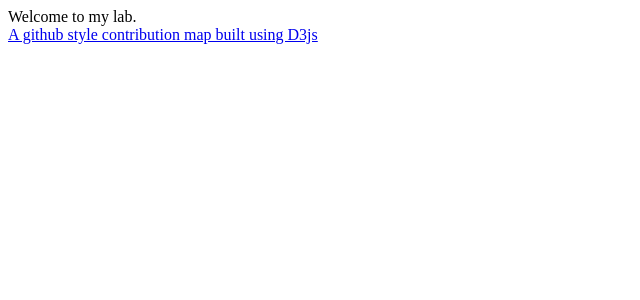
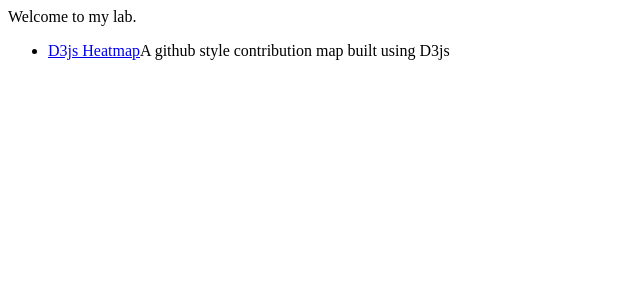
Before and after one commit to ryansukale/labs, a Next.js app: page / in a window 1280 px wide. Shown: the top 300 px of the page, without its empty margins (0-640 px from the left). Built offline with nearby package versions, Linux system fonts and the light colour scheme.

Commit message:
Create a list of experiments

```diff
--- /dev/null
+++ b/data/experiments.js
@@ -0,0 +1,10 @@
+const experiments = [
+  {
+    title: 'D3js Heatmap',
+    description: 'A github style contribution map built using D3js',
+    techologies: ['d3js'],
+    path: '/d3-heatmap'
+  }
+];
+
+export default experiments;
--- a/pages/index.js
+++ b/pages/index.js
@@ -1,21 +1,15 @@
 import React from 'react';
 import Head from 'next/head'
 import Link from 'next/link'
+import experiments from '../data/experiments';
 
-const experiments = [
-  {
-    title: 'A github style contribution map built using D3js',
-    techologies: ['d3js'],
-    path: '/d3-heatmap'
-  }
-];
-
-function ExperimentItem({title, path}) {
+function ExperimentItem({title, path, description}) {
   return (
     <section>
       <Link href={path}>
         <a>{title}</a>
       </Link>
+      {description}
     </section>
   );
 }
@@ -25,7 +19,10 @@ export default () => {
     <div>
       Welcome to my lab.
 
-      <ExperimentItem {...experiments[0]} />
+      <ul>
+        {experiments.map(exp => <li key={exp.title}><ExperimentItem {...exp} /></li>)}
+      </ul>
+
     </div>
   );
 }
```
